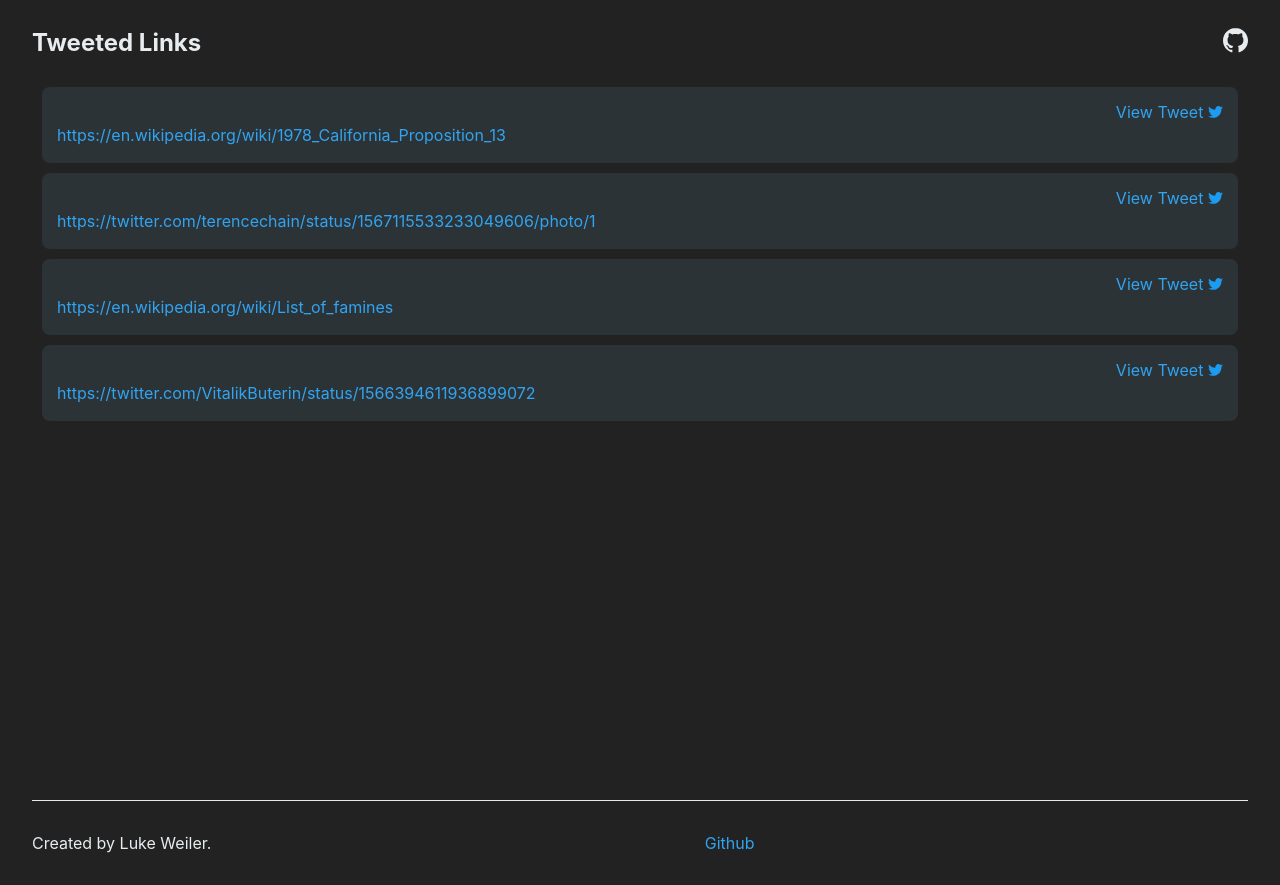
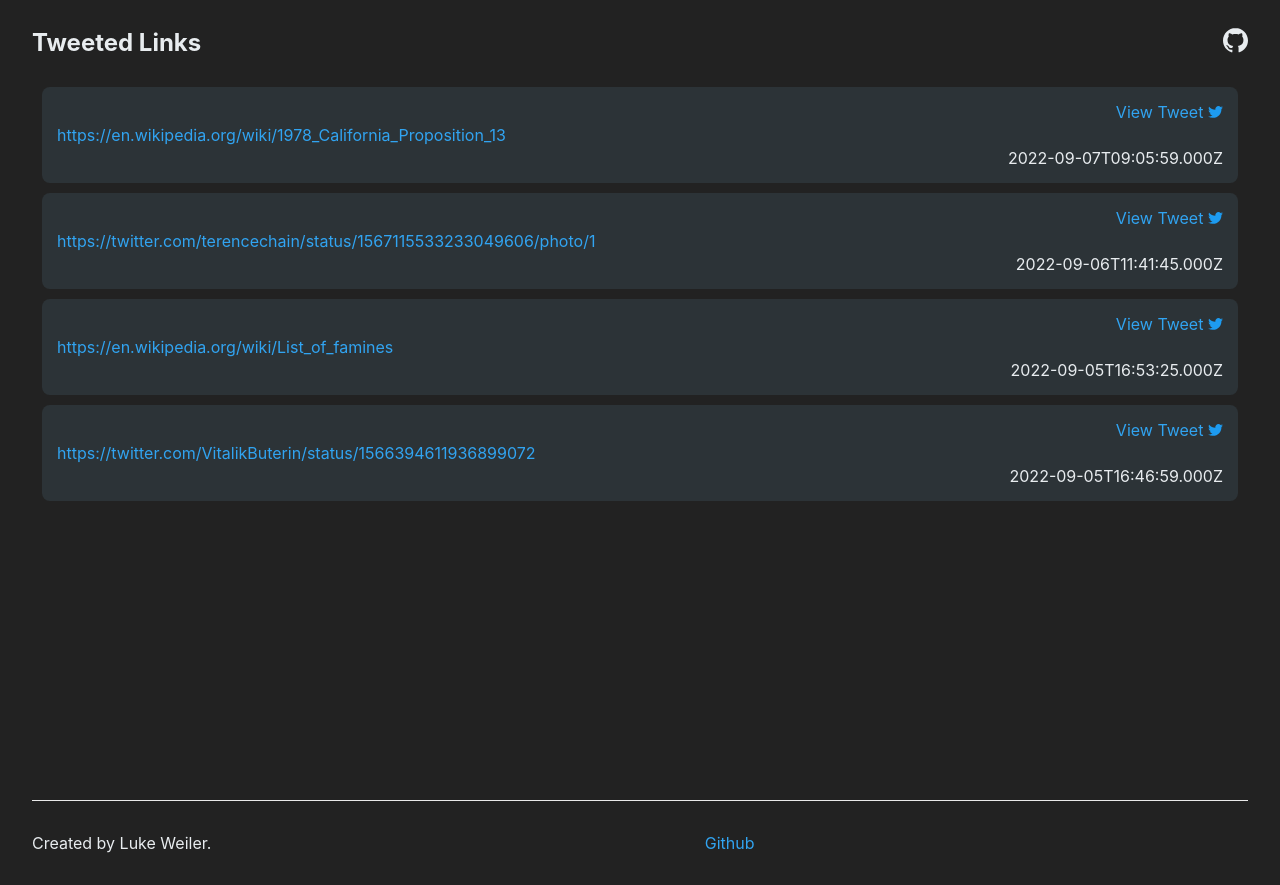
Before and after one commit to lukew3/tweetedlinks, a Next.js app: page / in a window 1280 px wide. Built offline with nearby package versions, Linux system fonts and the light colour scheme.

Commit message:
fix date not showing

```diff
--- a/components/Card.js
+++ b/components/Card.js
@@ -4,11 +4,10 @@
  * Props contains entry which contains link, tweetLink, tweetDate
  */
 const Card = (props) => {
-	console.log(props);
 	return (
 		<div className={styles.card}>
 			<div className={styles.tweetLink}>
-				<a href={props.entry.tweetLink}>
+				<a href={props.entry.tweet_link}>
 					View Tweet
 					<img src="/img/twitter.svg" className={styles.logo} />
 				</a>
@@ -16,7 +15,7 @@
 			<div className={styles.link}>
 				<a href={props.entry.link}>{props.entry.link}</a>
 			</div>
-			<div className={styles.publishTimeLink}>{props.entry.publishTime}</div>
+			<div className={styles.publishTimeLink}>{props.entry.created_at}</div>
 		</div>
 	)
 }
--- a/scrape.js
+++ b/scrape.js
@@ -30,7 +30,7 @@
 					const url_expanded = await uu.expand(url);
 					console.log(url_expanded);
 					outputData.push({
-						"tweetLink": `https://twitter.com/${process.env.TWEETER_USERNAME}/status/${tweet.id}`,
+						"tweet_link": `https://twitter.com/${process.env.TWEETER_USERNAME}/status/${tweet.id}`,
 						"link": url_expanded,
 						"created_at": tweet.created_at
 					});
```
